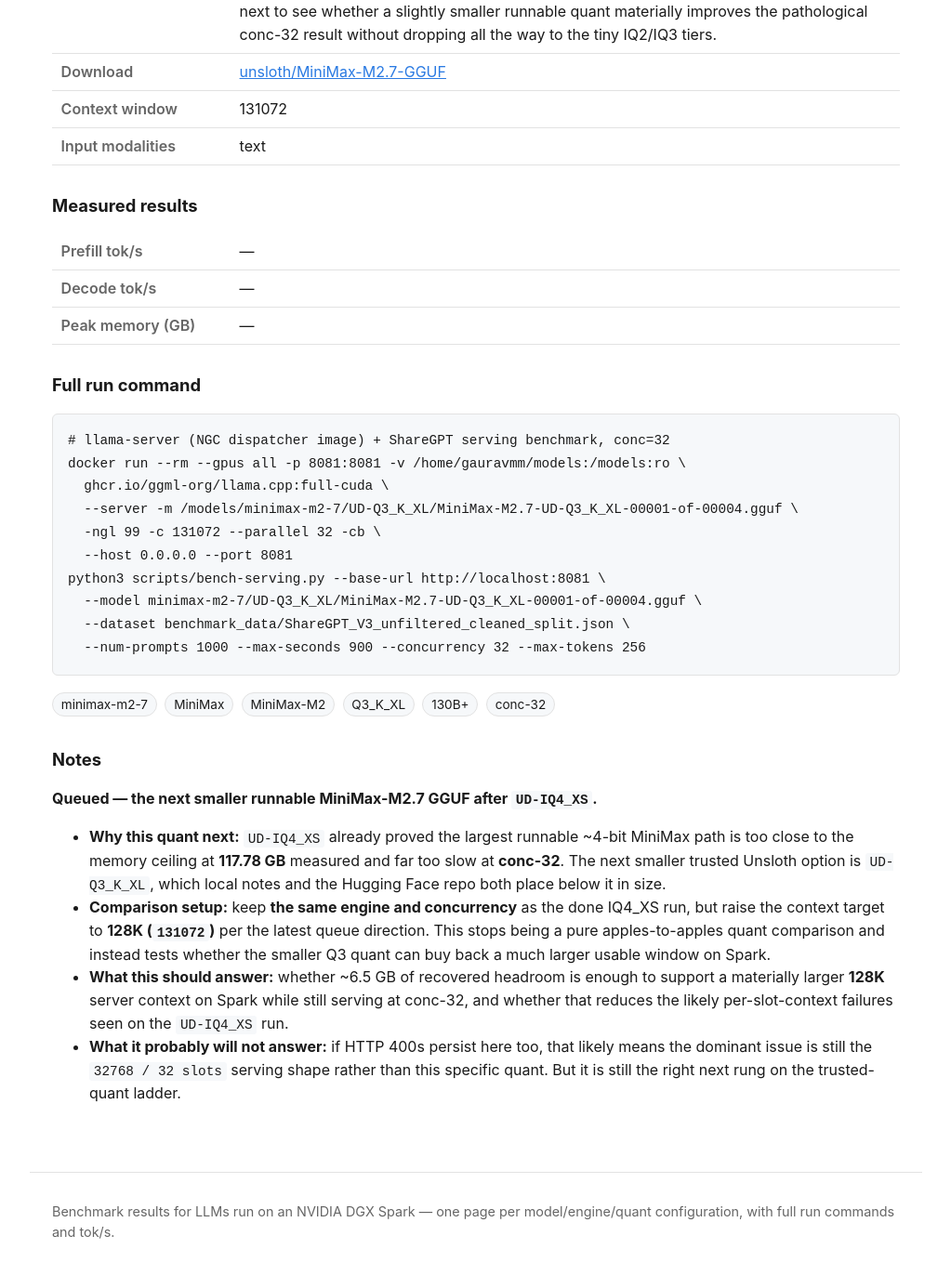
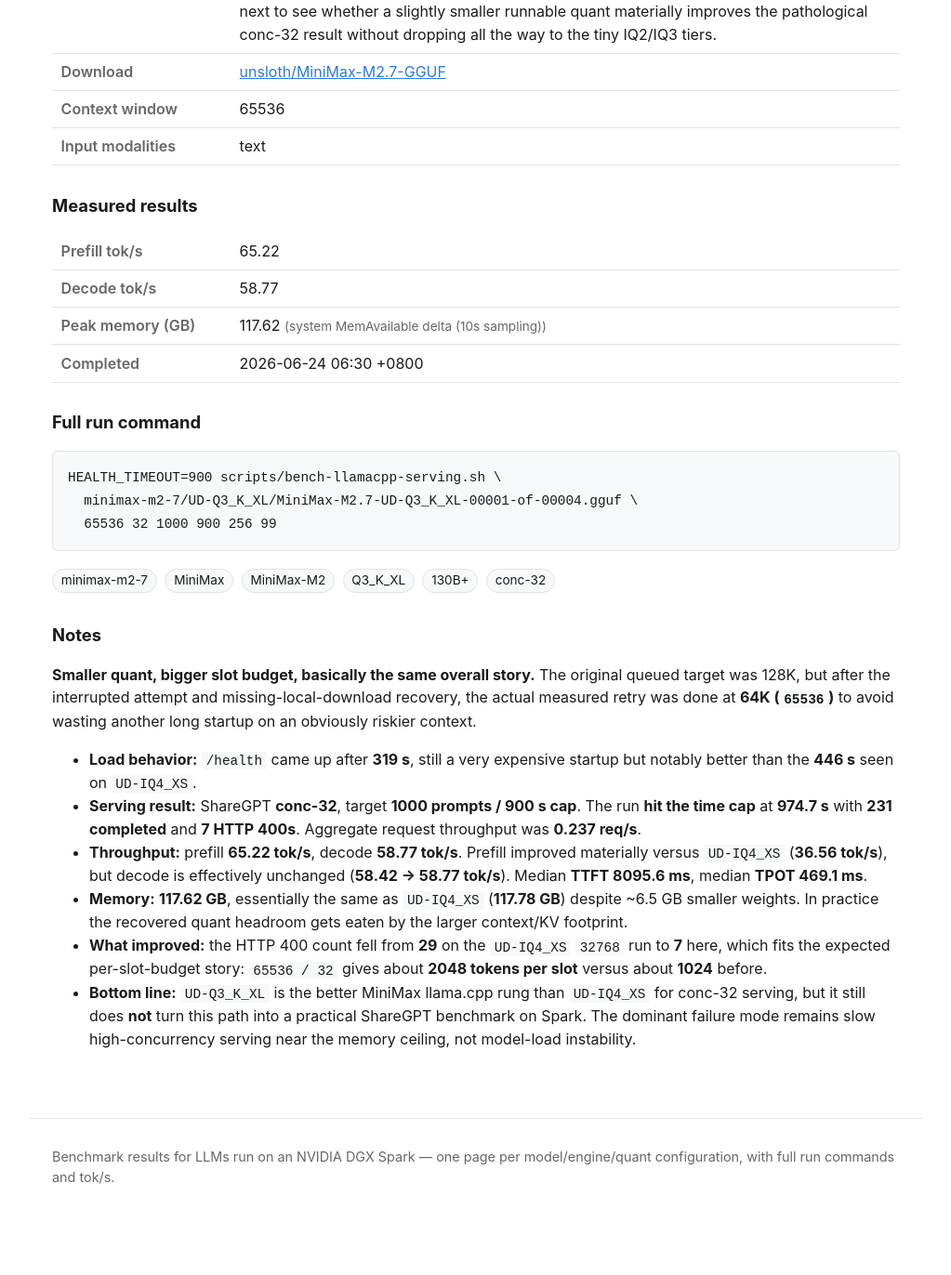
Before and after one commit to yjsoon/autobench, a Jekyll site: the page built from _configs/minimax-m2-7-llamacpp-ud-q3-k-xl.md, in a window 1280 px wide and 1400 px high, scrolled down 582 px. Shown: the top 1372 px of the window at 93% size, without its empty margins (128-1151 px from the left). Built offline with Jekyll 4.4.1, drawn with Linux system fonts in a browser that asks for light colours; after the commit the page ends 1923 px from its top, so only the background shows below that; some of the changed text lies outside the part shown.

Commit message:
Add MiniMax UD-Q3_K_XL llama.cpp benchmark result

```diff
--- a/_configs/minimax-m2-7-llamacpp-ud-q3-k-xl.md
+++ b/_configs/minimax-m2-7-llamacpp-ud-q3-k-xl.md
@@ -9,37 +9,42 @@
 quant_rationale: "Next smaller trusted Unsloth dynamic quant below the completed `UD-IQ4_XS` run. Verified from `unsloth/MiniMax-M2.7-GGUF` on 2026-06-23: `UD-Q3_K_XL` is about 101.9 GB vs `UD-IQ4_XS` at 108.4 GB, buying ~6.5 GB more headroom on the 121 GB GB10. Queue this next to see whether a slightly smaller runnable quant materially improves the pathological conc-32 result without dropping all the way to the tiny IQ2/IQ3 tiers."
 source_repo: unsloth/MiniMax-M2.7-GGUF
 download_url: https://huggingface.co/unsloth/MiniMax-M2.7-GGUF/tree/main/UD-Q3_K_XL
-context: 131072
+context: 65536
 modalities: [text]
 concurrency: 32
 tags: [minimax-m2-7, MiniMax, MiniMax-M2, Q3_K_XL, 130B+, conc-32]
-status: pending
+status: done
+prefill_toks: 65.22
+decode_toks: 58.77
+mem_gb: 117.62
+mem_source: system MemAvailable delta (10s sampling)
+measured_on: 2026-06-24
+completed_at: 2026-06-24 06:30 +0800
+engine_image: ghcr.io/ggml-org/llama.cpp@sha256:12b288d6271e8de14412d61f641ca3ecd83bd73e1c4f4f22d86b2536f2b2f8e2
 run_command: |
-  # llama-server (NGC dispatcher image) + ShareGPT serving benchmark, conc=32
-  docker run --rm --gpus all -p 8081:8081 -v /home/gauravmm/models:/models:ro \
-    ghcr.io/ggml-org/llama.cpp:full-cuda \
-    --server -m /models/minimax-m2-7/UD-Q3_K_XL/MiniMax-M2.7-UD-Q3_K_XL-00001-of-00004.gguf \
-    -ngl 99 -c 131072 --parallel 32 -cb \
-    --host 0.0.0.0 --port 8081
-  python3 scripts/bench-serving.py --base-url http://localhost:8081 \
-    --model minimax-m2-7/UD-Q3_K_XL/MiniMax-M2.7-UD-Q3_K_XL-00001-of-00004.gguf \
-    --dataset benchmark_data/ShareGPT_V3_unfiltered_cleaned_split.json \
-    --num-prompts 1000 --max-seconds 900 --concurrency 32 --max-tokens 256
+  HEALTH_TIMEOUT=900 scripts/bench-llamacpp-serving.sh \
+    minimax-m2-7/UD-Q3_K_XL/MiniMax-M2.7-UD-Q3_K_XL-00001-of-00004.gguf \
+    65536 32 1000 900 256 99
 ---
 
-**Queued — the next smaller runnable MiniMax-M2.7 GGUF after `UD-IQ4_XS`.**
+**Smaller quant, bigger slot budget, basically the same overall story.** The original queued target was
+128K, but after the interrupted attempt and missing-local-download recovery, the actual measured retry was
+done at **64K (`65536`)** to avoid wasting another long startup on an obviously riskier context.
 
-- **Why this quant next:** `UD-IQ4_XS` already proved the largest runnable ~4-bit MiniMax path is too
-  close to the memory ceiling at **117.78 GB** measured and far too slow at **conc-32**. The next
-  smaller trusted Unsloth option is `UD-Q3_K_XL`, which local notes and the Hugging Face repo both place
-  below it in size.
-- **Comparison setup:** keep **the same engine and concurrency** as the done IQ4_XS run, but raise the
-  context target to **128K (`131072`)** per the latest queue direction. This stops being a pure
-  apples-to-apples quant comparison and instead tests whether the smaller Q3 quant can buy back a much
-  larger usable window on Spark.
-- **What this should answer:** whether ~6.5 GB of recovered headroom is enough to support a materially
-  larger **128K** server context on Spark while still serving at conc-32, and whether that reduces the
-  likely per-slot-context failures seen on the `UD-IQ4_XS` run.
-- **What it probably will not answer:** if HTTP 400s persist here too, that likely means the dominant
-  issue is still the `32768 / 32 slots` serving shape rather than this specific quant. But it is still
-  the right next rung on the trusted-quant ladder.
+- **Load behavior:** `/health` came up after **319 s**, still a very expensive startup but notably better
+  than the **446 s** seen on `UD-IQ4_XS`.
+- **Serving result:** ShareGPT **conc-32**, target **1000 prompts / 900 s cap**. The run **hit the time
+  cap** at **974.7 s** with **231 completed** and **7 HTTP 400s**. Aggregate request throughput was
+  **0.237 req/s**.
+- **Throughput:** prefill **65.22 tok/s**, decode **58.77 tok/s**. Prefill improved materially versus
+  `UD-IQ4_XS` (**36.56 tok/s**), but decode is effectively unchanged (**58.42 -> 58.77 tok/s**). Median
+  **TTFT 8095.6 ms**, median **TPOT 469.1 ms**.
+- **Memory:** **117.62 GB**, essentially the same as `UD-IQ4_XS` (**117.78 GB**) despite ~6.5 GB smaller
+  weights. In practice the recovered quant headroom gets eaten by the larger context/KV footprint.
+- **What improved:** the HTTP 400 count fell from **29** on the `UD-IQ4_XS` `32768` run to **7** here,
+  which fits the expected per-slot-budget story: `65536 / 32` gives about **2048 tokens per slot** versus
+  about **1024** before.
+- **Bottom line:** `UD-Q3_K_XL` is the better MiniMax llama.cpp rung than `UD-IQ4_XS` for conc-32
+  serving, but it still does **not** turn this path into a practical ShareGPT benchmark on Spark. The
+  dominant failure mode remains slow high-concurrency serving near the memory ceiling, not model-load
+  instability.
```
